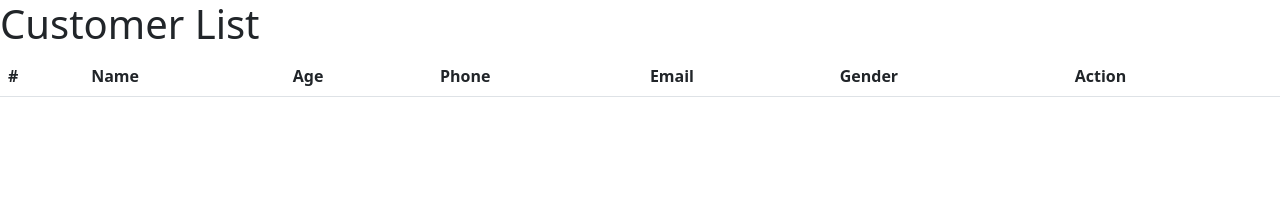
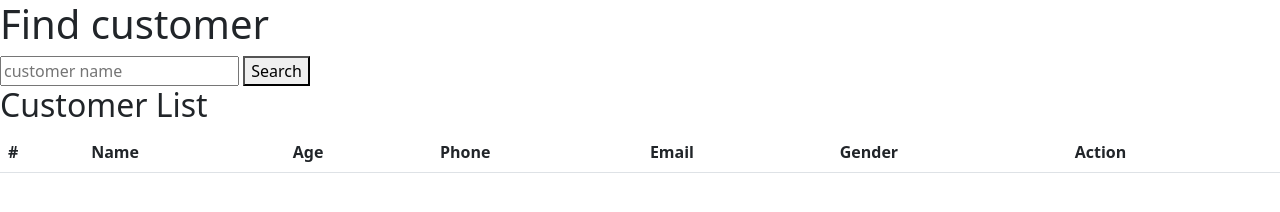
Before and after one commit to Nguyenphangiang/MD4-CaseStudy-Nhom2-FE, a plain HTML site: page list-customer.html in a window 1280 px wide. Drawn offline with nearby package versions, Linux system fonts and the light colour scheme; no server answers.

Commit message:
findByName

```diff
--- a/customer.js
+++ b/customer.js
@@ -29,3 +29,30 @@ function deleteCustomer(id){
     });
     event.preventDefault();
 }
+
+function findCustomerByName() {
+    //lay du lieu
+    let name = $('#name').val();
+    // goi ajax
+    $.ajax({
+        type: "GET",
+        url:`http://localhost:8080/listCustomer/search?q=${name}`,
+        success: function (customer){
+            let content = "";
+            for (let i = 0; i < customer.length; i++) {
+                content+=`<tr>
+            <th scope="row">${customer[i].id}</th>
+            <td>${customer[i].name}</td>
+            <td>${customer[i].age}</td>
+            <td>${customer[i].phone}</td>
+            <td>${customer[i].email}</td>
+            <td>${customer[i].gender.name}</td>
+            <td><button class="deleteCustomer" onclick="deleteCustomer(${customer[i].id})">Delete<</button></td>
+</tr>`
+            }
+            $("#list-customer").html(content)
+        }
+    });
+    event.preventDefault();
+
+}
--- a/list-customer.html
+++ b/list-customer.html
@@ -11,7 +11,11 @@
   <title>Customer</title>
 </head>
 <body>
-<h1>Customer List</h1>
+<h1>Find customer</h1>
+<input type="text" name="customer" id="name" placeholder="customer name">
+<button class="name" onclick="findCustomerByName()">Search</button>
+<!--<input type="button" value="search" onclick="findCustomerByName()">-->
+<h2>Customer List</h2>
 <table class="table table-striped">
   <thead>
   <tr>
```
